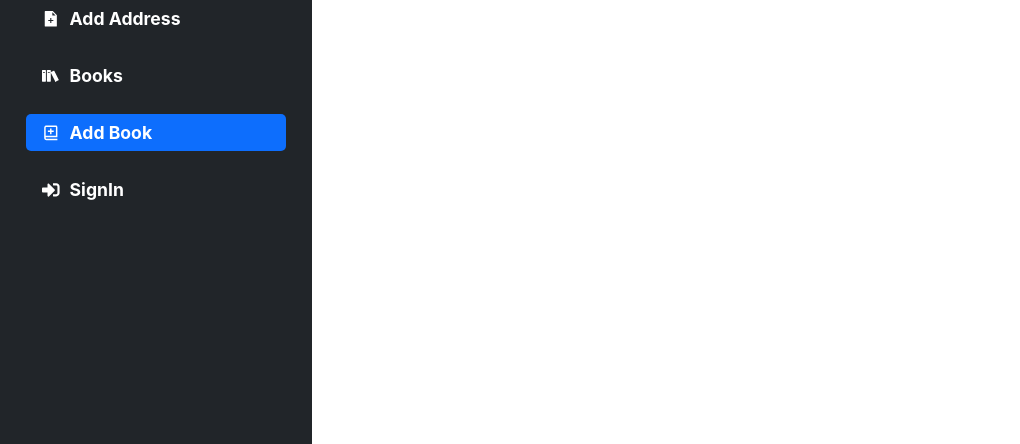
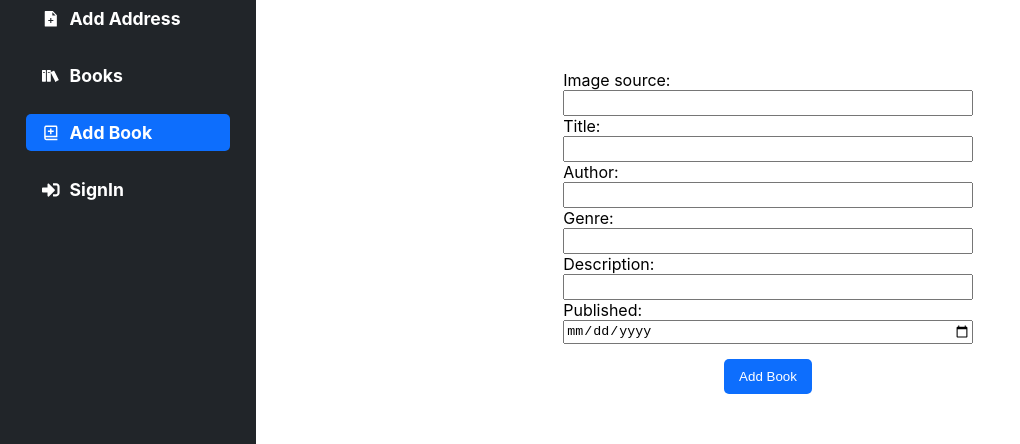
Before and after one commit to gonjila/btu-midterm, a React (Create React App) app: page /add-book in a window 1280 px wide. Shown: the part 161-605 px from the top of the page, without its empty margins (0-1020 px from the left). Built offline with nearby package versions, Linux system fonts and the light colour scheme; no server answers.

Commit message:
made it posible to add books in book list

```diff
--- a/src/App.js
+++ b/src/App.js
@@ -46,4 +46,17 @@ function App() {
 
 export default App;
 
-const Container = styled.div``;
+const Container = styled.div`
+    button {
+        color: white;
+        background-color: #0d6efd;
+        /* margin: 15px 10px; */
+        padding: 10px 15px;
+        border-radius: 5px;
+        border: none;
+
+        &:active {
+            box-shadow: rgba(0, 0, 0, 0.35) 1px 1px 5px 0px inset;
+        }
+    }
+`;
--- a/src/COMPONENTS/AddAddress.jsx
+++ b/src/COMPONENTS/AddAddress.jsx
@@ -1,16 +1,19 @@
 import { useContext } from 'react';
+import { useHistory } from 'react-router-dom';
 import styled from 'styled-components';
 
 import { AddressContext } from '../CONTEXT/AddressContext';
 import Navigation from './Navigation';
 
 const AddAddress = () => {
+    const history = useHistory();
     const { initialValue, addresses, setAddresses } = useContext(AddressContext);
 
     const onSubmit = event => {
         event.preventDefault();
         const newList = [...addresses, initialValue];
         setAddresses(newList);
+        history.push('/addresses');
     };
 
     const onInputChange = event => {
@@ -46,7 +49,7 @@ const AddAddress = () => {
                     <input type='text' name='zipcode' onChange={onInputChange} required />
                 </div>
 
-                <button>Add Address</button>
+                <button type='submit'>Add Address</button>
             </Page>
         </Container>
     );
@@ -78,15 +81,6 @@ const Page = styled.form`
     }
 
     button {
-        color: white;
-        background-color: #0d6efd;
         margin: 15px 10px;
-        padding: 10px 15px;
-        border-radius: 5px;
-        border: none;
-
-        &:active {
-            box-shadow: rgba(0, 0, 0, 0.35) 1px 1px 5px 0px inset;
-        }
     }
 `;
--- a/src/COMPONENTS/AddBook.jsx
+++ b/src/COMPONENTS/AddBook.jsx
@@ -1,18 +1,86 @@
+import { useContext } from 'react';
+import { useHistory } from 'react-router-dom';
 import styled from 'styled-components';
 
 import Navigation from './Navigation';
+import { BooksContext } from '../CONTEXT/BooksContext';
 
 const AddBook = () => {
+    const history = useHistory();
+    const { books, setBooks, initialValue } = useContext(BooksContext);
+
+    const onFormSubmit = event => {
+        event.preventDefault();
+        const newList = [...books, initialValue];
+        setBooks(newList);
+        history.push('/books');
+    };
+
+    const onChange = ({ target }) => {
+        initialValue[target.name] = target.value;
+    };
+
     return (
         <Container>
             <Navigation />
-            <Page></Page>
+            <Page onSubmit={onFormSubmit}>
+                <div>
+                    <label>Image source:</label>
+                    <input type='url' name='image' onChange={onChange} required />
+                </div>
+                <div>
+                    <label>Title:</label>
+                    <input type='text' name='title' onChange={onChange} required />
+                </div>
+                <div>
+                    <label>Author:</label>
+                    <input type='text' name='author' onChange={onChange} required />
+                </div>
+                <div>
+                    <label>Genre:</label>
+                    <input type='text' name='genre' onChange={onChange} required />
+                </div>
+                <div>
+                    <label>Description:</label>
+                    <input type='text' name='description' onChange={onChange} required />
+                </div>
+                <div>
+                    <label>Published:</label>
+                    <input type='date' name='published' onChange={onChange} required />
+                </div>
+
+                <button type='submit'>Add Book</button>
+            </Page>
         </Container>
     );
 };
 
 export default AddBook;
 
-const Container = styled.div``;
+const Container = styled.div`
+    display: flex;
+`;
 
-const Page = styled.div``;
+const Page = styled.form`
+    width: 100%;
+    display: flex;
+    flex-direction: column;
+    align-items: center;
+    justify-content: center;
+
+    div {
+        width: 40%;
+        display: flex;
+        flex-direction: column;
+
+        label {
+        }
+        input {
+            height: 20px;
+        }
+    }
+
+    button {
+        margin: 15px 10px;
+    }
+`;
--- a/src/COMPONENTS/Addresses.jsx
+++ b/src/COMPONENTS/Addresses.jsx
@@ -1,10 +1,12 @@
 import { useContext } from 'react';
+import { useHistory } from 'react-router-dom';
 import styled from 'styled-components';
 
 import { AddressContext } from '../CONTEXT/AddressContext';
 import Navigation from './Navigation';
 
 const Addresses = () => {
+    const history = useHistory();
     const { addresses, setAddresses, oldAddresses, setItmsNumber } = useContext(AddressContext);
 
     function debounce(func, timeout = 500) {
@@ -30,12 +32,17 @@ const Addresses = () => {
         setAddresses(filteredAddresses);
     }, 900);
 
+    const onButtonClick = () => {
+        history.push('/add-address');
+    };
+
     return (
         <Container>
             <Navigation />
             <Page>
                 <div id='ragac'>
                     <input type='text' placeholder='Filter for City or Country' onChange={onSearch} />
+                    <button onClick={onButtonClick}>Add Address</button>
                     <select title='Quantity' onChange={onSelectChange}>
                         <option value={10}>10</option>
                         <option value={20}>20</option>
@@ -91,14 +98,14 @@ const AddressListItems = styled.div`
     width: 100%;
     display: flex;
     flex-wrap: wrap;
-    align-items: baseline;
-    justify-content: baseline;
+    align-items: flex-start;
+    justify-content: space-evenly;
     overflow-y: scroll;
 `;
 
 const ItemWrapper = styled.div`
-    min-width: 250px;
-    height: 300px;
+    width: 230px;
+    min-height: 350px;
     padding: 0 10px;
     margin: 10px;
     color: white;
--- a/src/COMPONENTS/Books.jsx
+++ b/src/COMPONENTS/Books.jsx
@@ -1,21 +1,13 @@
+import { useContext } from 'react';
+import { useHistory } from 'react-router-dom';
 import styled from 'styled-components';
-import { useEffect, useState } from 'react';
 
 import Navigation from './Navigation';
-import BooksApi from '../SERVICES/BooksApi';
+import { BooksContext } from '../CONTEXT/BooksContext';
 
 const Books = () => {
-    const [books, setBooks] = useState([]);
-    const [reverseSorted, setReverseSorted] = useState(false);
-
-    const LoadBooks = async () => {
-        const booksList = await BooksApi({ quantity: 10, characters: 500 });
-        setBooks(booksList);
-    };
-
-    useEffect(() => {
-        LoadBooks();
-    }, []);
+    const history = useHistory();
+    const { books, reverseSorted, setReverseSorted } = useContext(BooksContext);
 
     const sortingToTheOld = () => {
         setReverseSorted(false);
@@ -23,7 +15,9 @@ const Books = () => {
     const sortingToTheNew = () => {
         setReverseSorted(true);
     };
-    const jumpIntoBookAddingPage = () => {};
+    const jumpIntoBookAddingPage = () => {
+        history.push('/add-book');
+    };
 
     return (
         <Container>
@@ -80,16 +74,7 @@ const Page = styled.div`
         margin: 10px 0;
 
         button {
-            color: white;
-            background-color: #0d6efd;
             margin: 0 10px;
-            padding: 10px 15px;
-            border-radius: 5px;
-            border: none;
-
-            &:active {
-                box-shadow: rgba(0, 0, 0, 0.35) 1px 1px 5px 0px inset;
-            }
         }
     }
 `;
@@ -105,14 +90,14 @@ const BooksListItems = styled.div`
 
 const BookWrapper = styled.div`
     width: 330px;
-    height: auto;
+    height: 703px;
     padding: 5px;
     margin: 5px 10px;
     color: white;
     background-color: #212529;
     display: flex;
     flex-direction: column;
-    justify-content: center;
+    justify-content: flex-start;
 
     img {
         width: 100%;
--- a/src/COMPONENTS/SignIn.jsx
+++ b/src/COMPONENTS/SignIn.jsx
@@ -36,7 +36,7 @@ const SignIn = () => {
         for (let i = 0; i < user.length; i++) {
             if (user[i].email === initialValue.email && user[i].password === initialValue.password) {
                 setIsVerified(true);
-                history.push('/home');
+                history.push('/addresses');
                 break;
             } else if (i === user.length - 1) {
                 alert('Email or Password is incorect!');
--- a/src/CONTEXT/BooksContext.jsx
+++ b/src/CONTEXT/BooksContext.jsx
@@ -1,9 +1,37 @@
-import { createContext } from 'react';
+import { createContext, useEffect, useState } from 'react';
+
+import BooksApi from '../SERVICES/BooksApi';
 
 export const BooksContext = createContext(null);
 
 const BooksProviderComponent = ({ children }) => {
-    return <BooksContext.Provider value={{}}>{children}</BooksContext.Provider>;
+    const [books, setBooks] = useState([]);
+    const [reverseSorted, setReverseSorted] = useState(false);
+
+    const initialValue = {
+        isbn: Math.random(),
+        image: null,
+        title: null,
+        author: null,
+        genre: null,
+        description: null,
+        published: null,
+    };
+
+    const LoadBooks = async () => {
+        const booksList = await BooksApi({ quantity: 10, characters: 500 });
+        setBooks(booksList);
+    };
+
+    useEffect(() => {
+        LoadBooks();
+    }, []);
+
+    return (
+        <BooksContext.Provider value={{ books, setBooks, reverseSorted, setReverseSorted, initialValue }}>
+            {children}
+        </BooksContext.Provider>
+    );
 };
 
 export default BooksProviderComponent;
```
